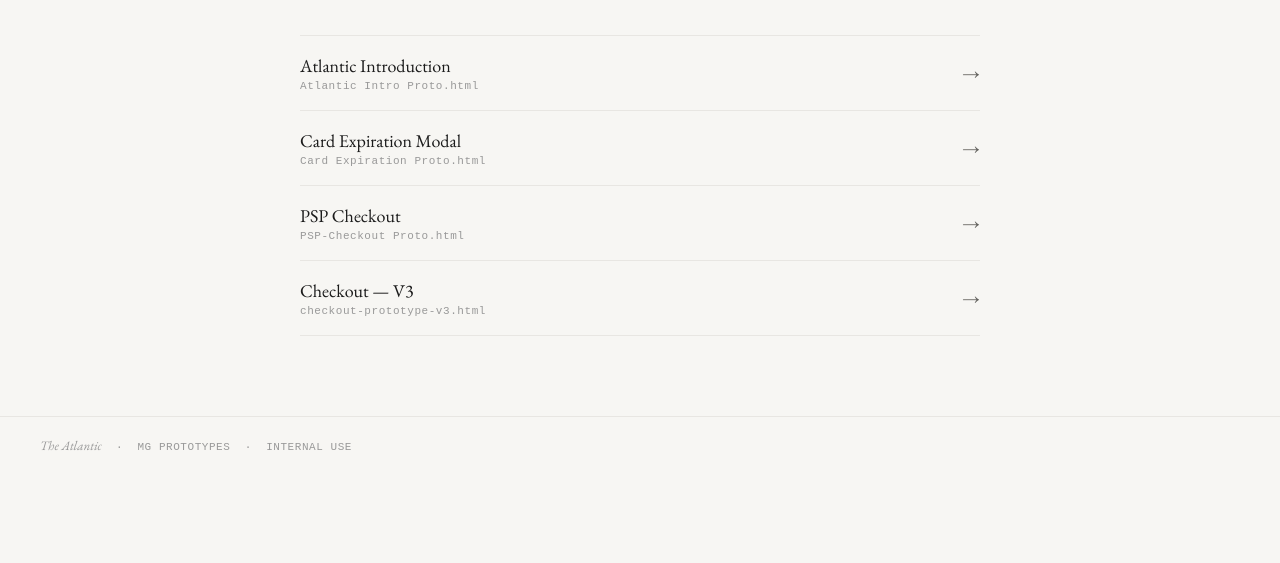
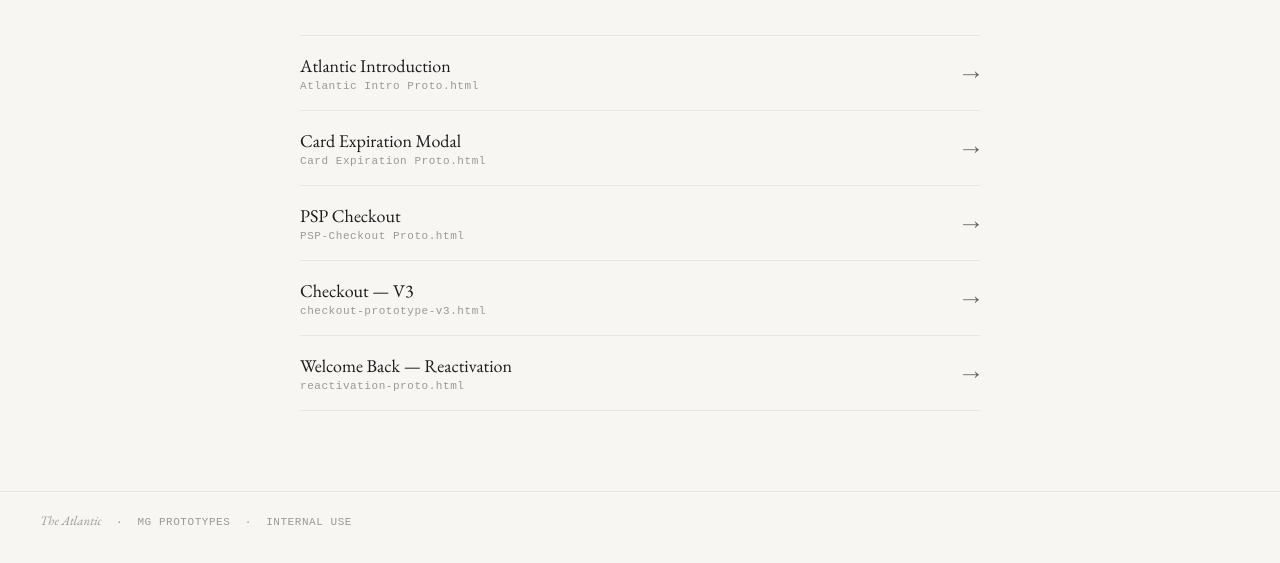
Before and after one commit to jhuang124/atlantic-prototypes, a plain HTML site: page index.html in a window 1280 px wide. Shown: the part 205-768 px from the top of the page. Drawn offline with nearby package versions, Linux system fonts and the light colour scheme.

Commit message:
small changes

```diff
--- a/index.html
+++ b/index.html
@@ -176,6 +176,16 @@
         </a>
       </li>
 
+      <li>
+        <a href="https://jhuang124.github.io/atlantic-prototypes/Lightweight%20Prototypes%20(Git)/reactivation-proto.html">
+          <div>
+            <div class="proto-name">Welcome Back — Reactivation</div>
+            <div class="proto-file">reactivation-proto.html</div>
+          </div>
+          <span class="arrow">→</span>
+        </a>
+      </li>
+
     </ul>
   </main>
 
```
